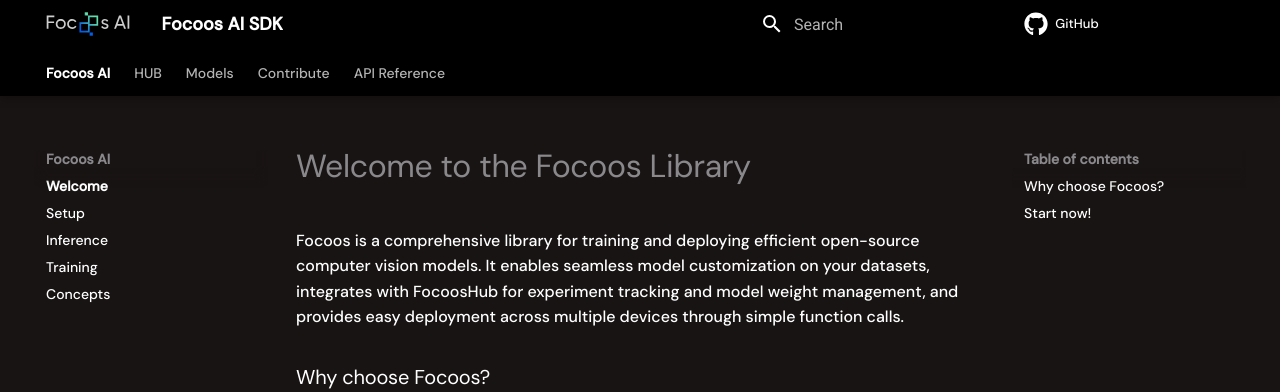
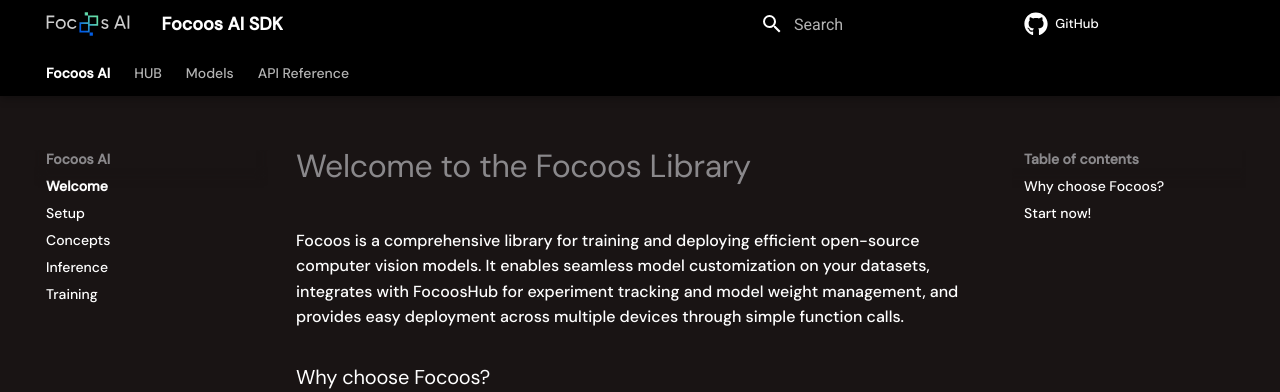
Before and after one commit to FocoosAI/focoos, an MkDocs documentation site: the page built from docs/index.md, in a window 1280 px wide. Shown: the top 392 px of the page. Built offline with MkDocs 1.6.1 and Material for MkDocs 9.7.7, drawn with Linux system fonts in a browser that asks for light colours; comment, search, counter and statistics services are not loaded; the version menu is left out; some of the changed lines change nothing that is shown.

Commit message:
Update mkdocs.yaml to restore Concepts section and remove Contribute entry for improved navigation clarity

```diff
--- a/mkdocs.yaml
+++ b/mkdocs.yaml
@@ -35,9 +35,9 @@
   - Focoos AI:
       - Welcome: index.md
       - Setup: setup.md
+      - Concepts: concepts.md
       - Inference: inference.md
       - Training: training.md
-      - Concepts: concepts.md
   - HUB:
       - Overview: hub/overview.md
       - HUB: hub/hub.md
@@ -48,8 +48,6 @@
       - fai-mf: models/fai_mf.md
       - bisenetformer: models/bisenetformer.md
       - fai-cls: models/fai_cls.md
-
-  - Contribute: development/contributing.md
 
   - API Reference:
       - ModelManager: api/model_manager.md
```
